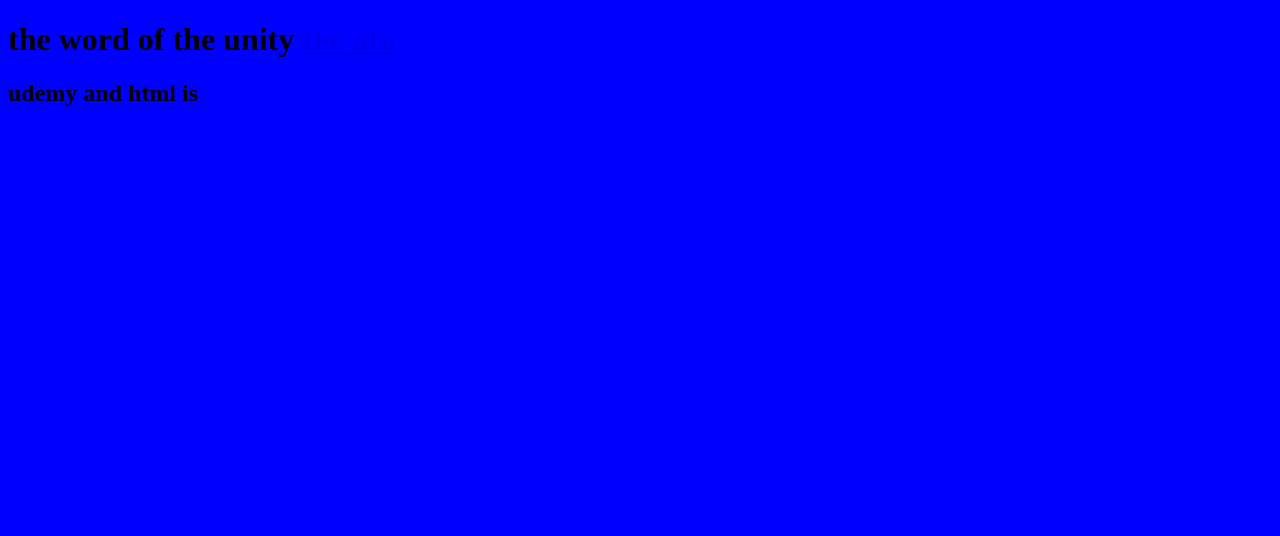
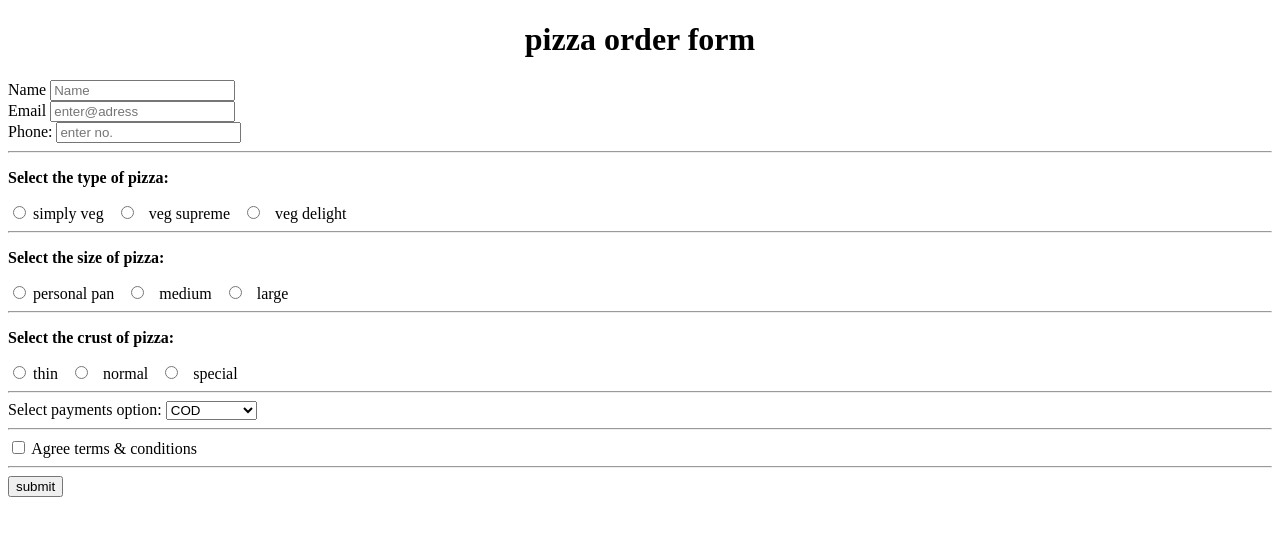
Before and after one commit to ughishigh/cv, a plain HTML site: page index.html in a window 1280 px wide. Drawn offline with Linux system fonts and the light colour scheme.

Commit message:
Update index.html

```diff
--- a/index.html
+++ b/index.html
@@ -1,18 +1,77 @@
-<!DOCTYPE HTML PUBLIC "-//W3C//DTD HTML 4.01 Transitional//EN" "http://www.w3.org/TR/html4/loose.dtd">
-<html lang="en">
-<head>
-  <meta http-equiv="Content-Type" content="text/html;charset=UTF-8">
-  <title>udemy </title>
-</head>
-<body style="background-color: blue;">
+<!DOCTYPE html>
+<html lang="en" dir="ltr">
+  <head>
+    <meta charset="utf-8">
+    <title></title>
+  </head>
+  <script src="valid.js">
+
+  </script>
+  <body>
+     <div class="container">
+        <form name = "myform" method="post" onsubmit="validate()">
+     <h1><center>pizza order form  </center> </h1>
+
+    <label> Name</label>
+    <input type="text" name="fname" class="input" id="name" placeholder="Name"><br>
+
+    <label> Email </label>
+    <input type="text" name="email" class="input" id="email" placeholder="enter@adress"> <br>
+
+    <label> Phone: </label>
+    <input type="text" name="phone" class="input" id="phone" placeholder="enter no.">
+     <br>
 
 
 
-<h1>the word of the unity <strong><a href="https://www.google.com/search?q=atom+editor&rlz=1C1UEAD_enIN970IN971&oq=&aqs=chrome.7.35i39i362l8.5034008176j0j15&sourceid=chrome&ie=UTF-8">the ato</a></strong></h1>
+    <hr>
 
-<h2>udemy and html is</h2>
+
+    <p> <strong> Select the type of pizza:</strong>  </p>
+    <input type="radio" id="simply veg"  name="fav_language" value="simply veg">
+    <label for="simply veg">simply veg</label>
+     <input type="radio" id="veg supreme" name="fav_language"  value="veg supreme">
+     <label for="veg supreme">veg supreme</label>
+     <input type="radio" id="veg delight" name="fav_language" value="veg delight">
+     <label for="veg delight">veg delight</label>
+<hr>
+
+   <p> <strong> Select the size of pizza:</strong>  </p>
+   <input type="radio" id="personal pan "  name="dish1" value="personal pan">
+   <label for="personal pan">personal pan</label>
+    <input type="radio" id="veg supreme" name="dish1"  value="medium">
+    <label for="medium">medium</label>
+    <input type="radio" id="large" name="dish1" value="large">
+    <label for="large">large</label>
+<hr>
+
+  <p> <strong> Select the crust of pizza:</strong>  </p>
+  <input type="radio" id="thin"  name="dish11" value="thin ">
+  <label for="thin">thin</label>
+   <input type="radio" id="normal" name="dish11"  value="normal">
+   <label for="normal">normal</label>
+   <input type="radio" id="special" name="dish11" value="special">
+   <label for="special">special</label>
+<hr>
+
+ <label for="payements">Select payments option:</label>
+
+<select name="payements" id="payements">
+  <option value="cod">COD</option>
+  <option value="credit cards">credit cards</option>
+  <option value="debit cards">debit cards</option>
+  <option value="paytm">paytm</option>
+</select> <br>
+<hr>
+
+<input type="checkbox" id="terms " name="terms" value="terms">
+<label for="terms"> Agree terms & conditions</label><br>
+<hr>
 
 
 
-</body>
+<input type="submit"  value="submit">
+</form></div>
+
+  </body>
 </html>
```
